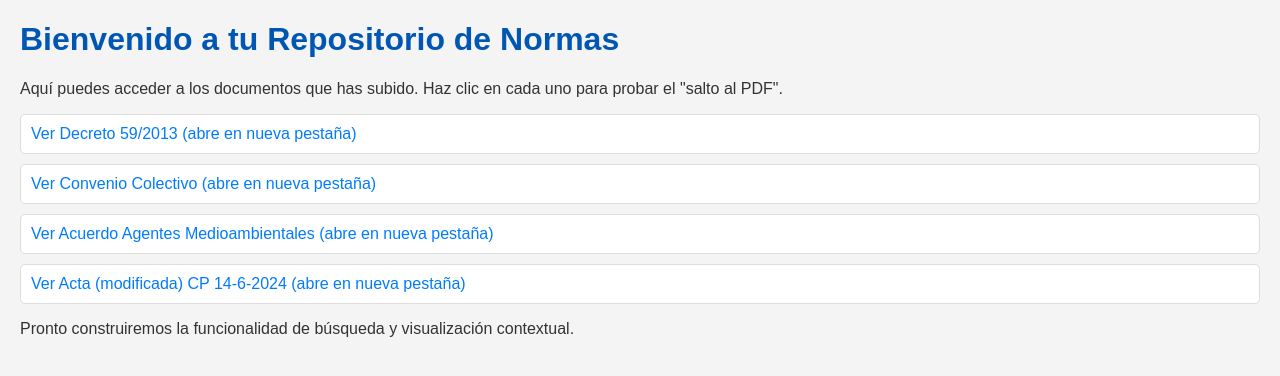
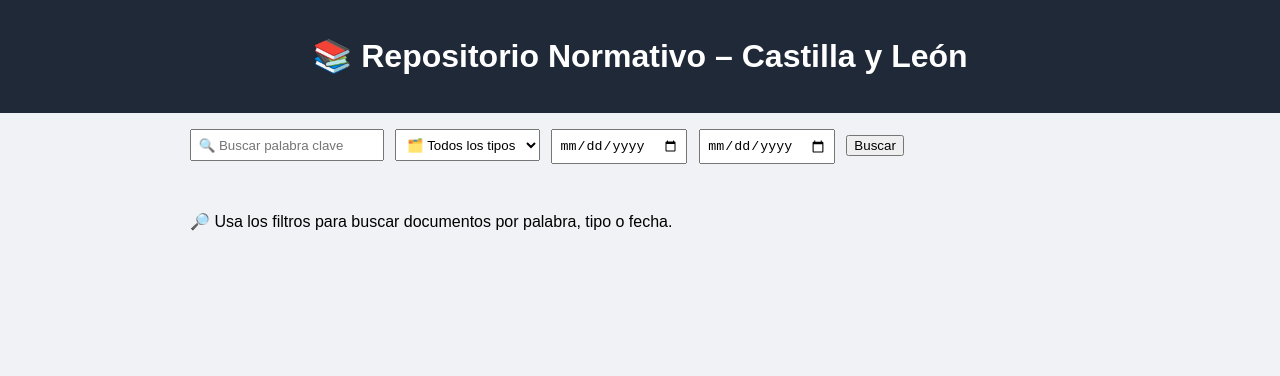
Before and after one commit to MatillaCsif/normas-legales-cyl, a plain HTML site: page index.html in a window 1280 px wide. Drawn offline with Linux system fonts and the light colour scheme.

Commit message:
Update index.html

```diff
--- a/index.html
+++ b/index.html
@@ -1,45 +1,101 @@
+
 <!DOCTYPE html>
 <html lang="es">
 <head>
-    <meta charset="UTF-8">
-    <meta name="viewport" content="width=device-width, initial-scale=1.0">
-    <title>Mi Repositorio de Normas</title>
-    <style>
-        body {
-            font-family: Arial, sans-serif;
-            margin: 20px;
-            background-color: #f4f4f4;
-            color: #333;
-        }
-        h1 {
-            color: #0056b3;
-        }
-        .document-list a {
-            display: block;
-            margin-bottom: 10px;
-            padding: 10px;
-            background-color: #fff;
-            border: 1px solid #ddd;
-            border-radius: 5px;
-            text-decoration: none;
-            color: #007bff;
-        }
-        .document-list a:hover {
-            background-color: #e9e9e9;
-        }
-    </style>
+  <meta charset="UTF-8" />
+  <title>Repositorio Normativo – CSIF</title>
+  <style>
+    body { font-family: sans-serif; margin: 0; background: #f0f2f5; }
+    header { background: #1f2937; color: white; padding: 1em; text-align: center; }
+    .buscador, .resultados { max-width: 900px; margin: auto; padding: 1em; }
+    .buscador input, .buscador select { padding: 0.5em; margin-right: 0.5em; }
+    .tarjeta { background: white; border-left: 5px solid #3b82f6; margin: 1em 0; padding: 1em; border-radius: 6px; }
+    .etiquetas span { background: #dbeafe; padding: 4px 8px; margin: 3px; display: inline-block; border-radius: 12px; cursor: pointer; }
+    .contador { font-size: 0.9em; color: #555; margin-top: 0.3em; }
+  </style>
 </head>
 <body>
-    <h1>Bienvenido a tu Repositorio de Normas</h1>
-    <p>Aquí puedes acceder a los documentos que has subido. Haz clic en cada uno para probar el "salto al PDF".</p>
 
-    <div class="document-list">
-        <a href="https://github.com/MatillaCsif/normas-legales-cyl/raw/d3969c91041ed691efab30ee779f8a75f95e1bdb/Decreto+59+2013+texto+consolidado+a+18_03_2016.pdf" target="_blank">Ver Decreto 59/2013 (abre en nueva pestaña)</a>
-        <a href="https://github.com/MatillaCsif/normas-legales-cyl/raw/d3969c91041ed691efab30ee779f8a75f95e1bdb/CONVENIO+COLECTIVO+21-06-2023.pdf" target="_blank">Ver Convenio Colectivo (abre en nueva pestaña)</a>
-        <a href="https://github.com/MatillaCsif/normas-legales-cyl/raw/d3969c91041ed691efab30ee779f8a75f95e1bdb/ACUERDO_COMPL.+ESPEC.+33+AGENTES+MEDIOAMBIENTALES.pdf" target="_blank">Ver Acuerdo Agentes Medioambientales (abre en nueva pestaña)</a>
-        <a href="https://github.com/MatillaCsif/normas-legales-cyl/raw/d3969c91041ed691efab30ee779f8a75f95e1bdb/Acta%20(modificada)+CP+14-6-2024.pdf" target="_blank">Ver Acta (modificada) CP 14-6-2024 (abre en nueva pestaña)</a>
-    </div>
+<header>
+  <h1>📚 Repositorio Normativo – Castilla y León</h1>
+</header>
 
-    <p>Pronto construiremos la funcionalidad de búsqueda y visualización contextual.</p>
+<section class="buscador">
+  <input type="text" id="filtroTexto" placeholder="🔍 Buscar palabra clave" />
+  <select id="filtroTipo">
+    <option value="">🗂️ Todos los tipos</option>
+  </select>
+  <input type="date" id="filtroDesde" />
+  <input type="date" id="filtroHasta" />
+  <button onclick="filtrar()">Buscar</button>
+</section>
+
+<section class="resultados" id="resultados">
+  <p>🔎 Usa los filtros para buscar documentos por palabra, tipo o fecha.</p>
+</section>
+
+<script src="data.js"></script>
+<script>
+function cargarTipos() {
+  const tipos = [...new Set(documentos.map(d => d.tipo))];
+  const filtroTipo = document.getElementById("filtroTipo");
+  tipos.forEach(t => {
+    const opt = document.createElement("option");
+    opt.value = t;
+    opt.textContent = t;
+    filtroTipo.appendChild(opt);
+  });
+}
+
+function filtrar() {
+  const texto = document.getElementById("filtroTexto").value.toLowerCase();
+  const tipo = document.getElementById("filtroTipo").value;
+  const desde = document.getElementById("filtroDesde").value;
+  const hasta = document.getElementById("filtroHasta").value;
+
+  const resultados = documentos.filter(doc => {
+    const coincideTexto = texto === "" || doc.etiquetas.some(e => e.toLowerCase().includes(texto));
+    const coincideTipo = tipo === "" || doc.tipo === tipo;
+    const coincideDesde = !desde || doc.fecha >= desde;
+    const coincideHasta = !hasta || doc.fecha <= hasta;
+    return coincideTexto && coincideTipo && coincideDesde && coincideHasta;
+  });
+
+  mostrar(resultados);
+}
+
+function mostrar(lista) {
+  const cont = document.getElementById("resultados");
+  cont.innerHTML = "";
+
+  if (lista.length === 0) {
+    cont.innerHTML = "<p>⚠️ No se encontraron documentos.</p>";
+    return;
+  }
+
+  lista.forEach(doc => {
+    const div = document.createElement("div");
+    div.className = "tarjeta";
+    div.innerHTML = `
+      <h3>${doc.titulo}</h3>
+      <p><strong>Tipo:</strong> ${doc.tipo} | <strong>Fecha:</strong> ${doc.fecha}</p>
+      <p><strong>Etiquetas:</strong></p>
+      <div class="etiquetas">
+        ${doc.etiquetas.map(e => `<span onclick="buscarPorEtiqueta('${e}')">${e}</span>`).join("")}
+      </div>
+      <p class="contador">🔗 <a href="${doc.url}" target="_blank">Ver documento</a></p>
+    `;
+    cont.appendChild(div);
+  });
+}
+
+function buscarPorEtiqueta(etiqueta) {
+  document.getElementById("filtroTexto").value = etiqueta;
+  filtrar();
+}
+
+cargarTipos();
+</script>
+
 </body>
 </html>
```
